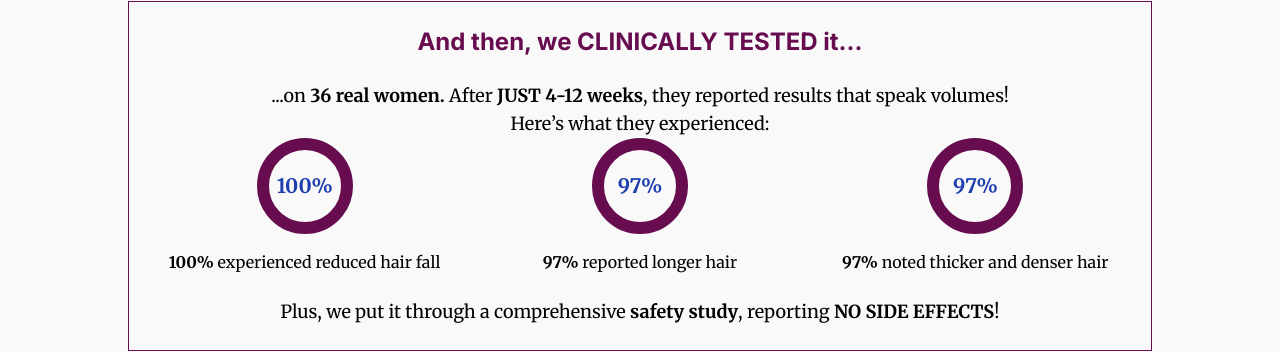
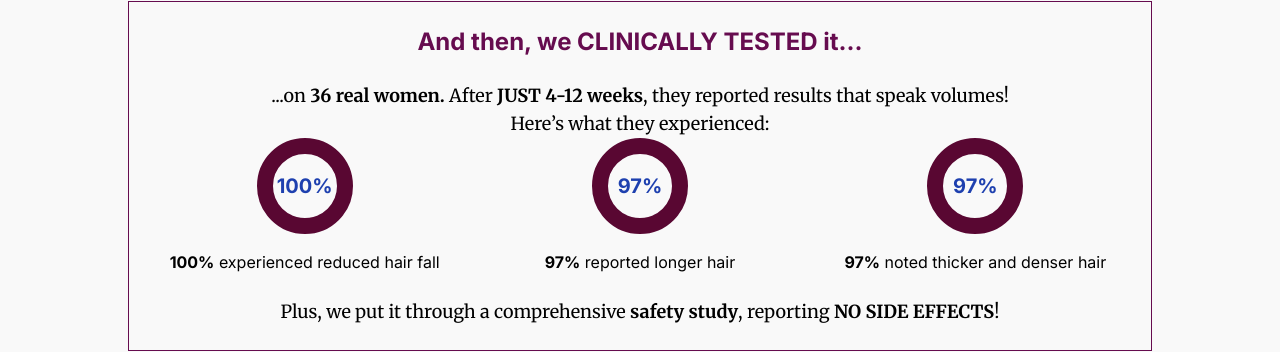
Before and after one commit to BidyutTLS/NnM-NLP11_New_page, a Next.js app: page / in a window 1280 px wide. Shown: the part 3088-3440 px from the top of the page. Built offline with nearby package versions, Linux system fonts and the light colour scheme.

Commit message:
Update HairHealthClinicalSection.js

```diff
--- a/components/HairHealthClinicalSection.js
+++ b/components/HairHealthClinicalSection.js
@@ -45,18 +45,18 @@ export default function HairHealthClinicalSection() {
           <p>Here’s what they experienced:</p>
 
           {/* Stats */}
-          <div className="grid grid-cols-1 md:grid-cols-3 gap-8 justify-items-center">
+          <div className="grid grid-cols-1 md:grid-cols-3 gap-8 font-inter justify-items-center">
             {[
               { percent: '100%', label: 'experienced reduced hair fall' },
               { percent: '97%', label: 'reported longer hair' },
               { percent: '97%', label: 'noted thicker and denser hair' },
             ].map((stat, idx) => (
               <div key={idx} className="flex flex-col items-center">
-                <div className="w-24 h-24 rounded-full border-[12px] border-[#660c4f] flex items-center justify-center text-xl font-bold text-blue-800">
+                <div className="w-24 h-24 rounded-full border-[16px] border-[#590732] flex items-center justify-center text-xl font-bold text-blue-800">
                   {stat.percent}
                 </div>
                 <p className="mt-4 text-lg md:text-base">
-                  <span className="font-bold">{stat.percent}</span> {stat.label}
+                  <span className="font-bold font-inter">{stat.percent}</span> {stat.label}
                 </p>
               </div>
             ))}
```
